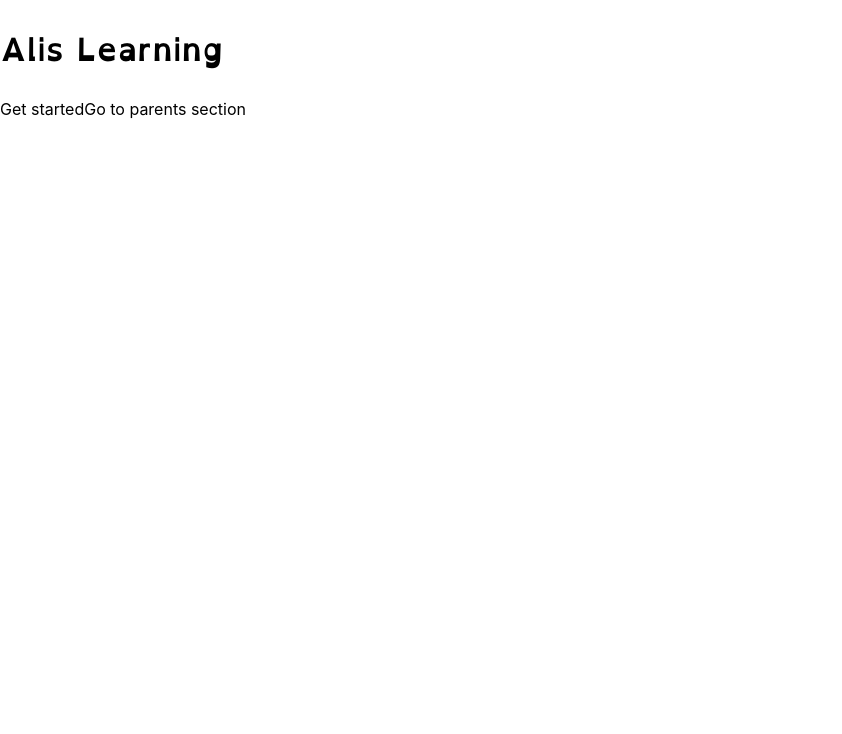
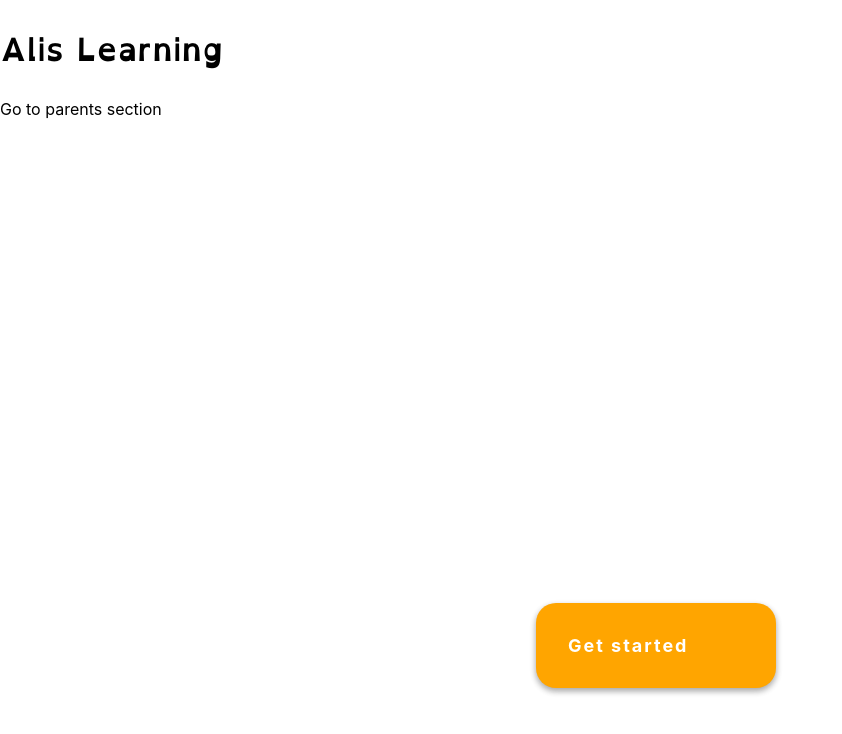
Before and after one commit to fac24/alis-learning, a Next.js app: page / in a window 1280 px wide. Shown: the top 734 px of the page, without its empty margins (0-842 px from the left). Built offline with nearby package versions, Linux system fonts and the light colour scheme.

Commit message:
get started button styled

```diff
--- a/pages/index.js
+++ b/pages/index.js
@@ -1,12 +1,35 @@
 import Link from "next/link";
+import styled from "styled-components";
 
 export default function Home() {
   return (
     <>
       <Link href="learner-onboarding/avatar-selection">
-        <a>Get started</a>
+        <ChildStart>Get started</ChildStart>
       </Link>
       <Link href="adult-onboarding1">Go to parents section</Link>
     </>
   );
 }
+
+const ChildStart = styled.a`
+  position: absolute;
+  bottom: 7rem;
+  left: 50%;
+  margin-left: -6.5rem;
+  width: 15rem;
+  padding: 2rem;
+  box-shadow: rgba(0, 0, 0, 0.16) 0px 3px 6px, rgba(0, 0, 0, 0.23) 0px 3px 6px;
+  color: white;
+  font-size: 18px;
+  font-weight: 700;
+  border-radius: 20px;
+  border: none;
+  background-color: orange;
+  letter-spacing: 2px;
+  cursor: pointer;
+
+  &:hover {
+    transform: translateY(0.125rem);
+  }
+`;
```
